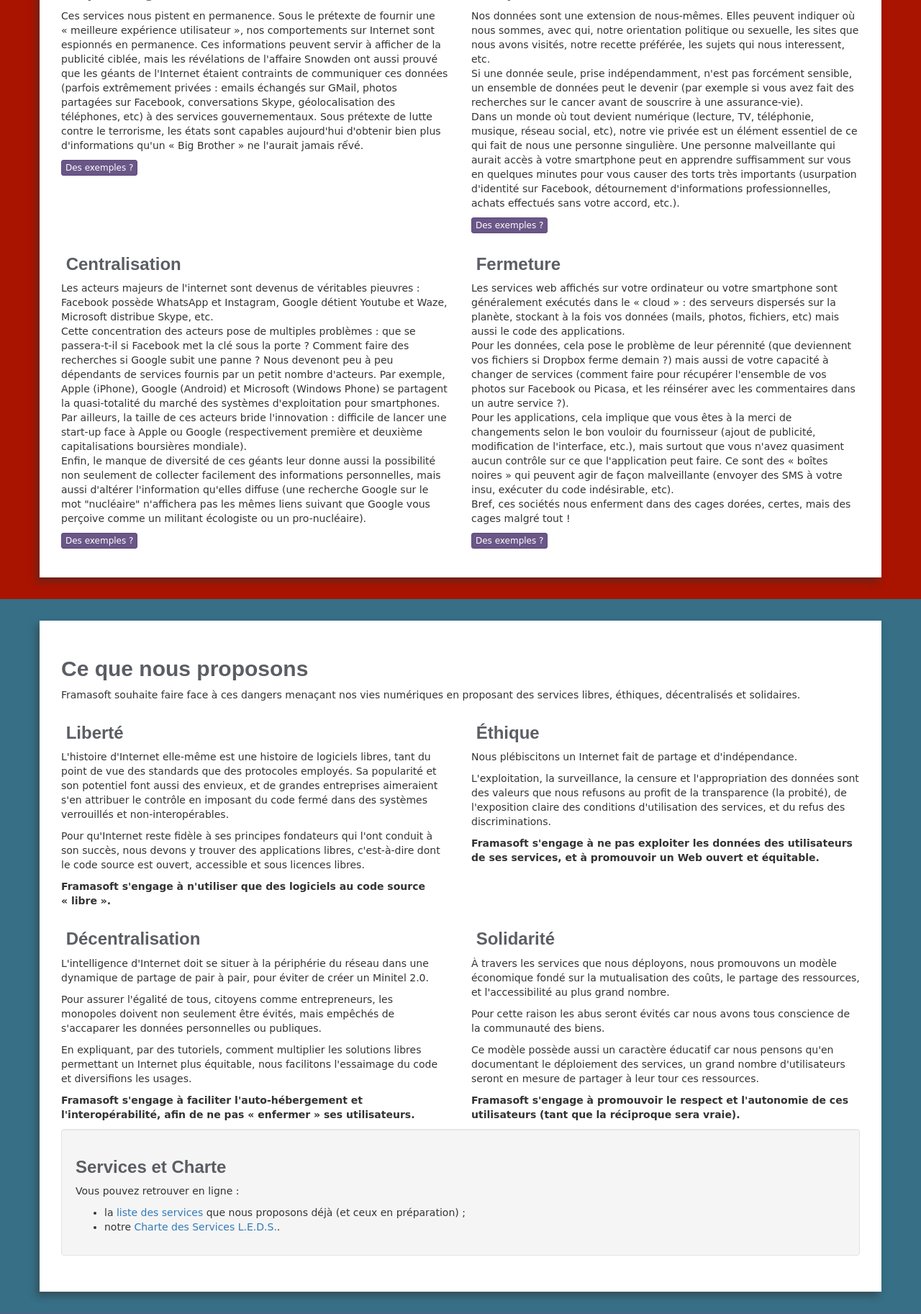
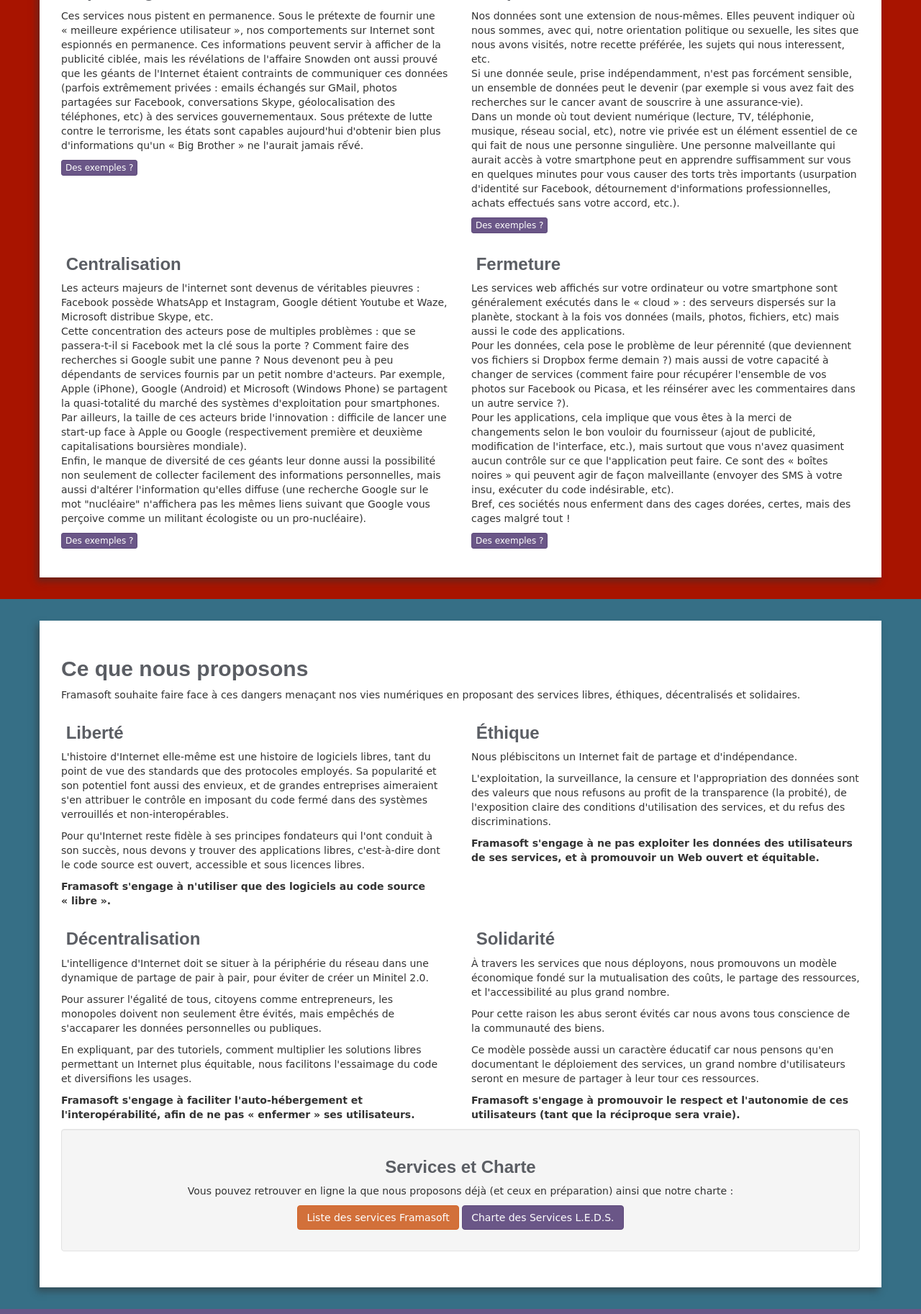
Before and after one commit to framasoft/degooglisons, a PHP site: page / in a window 1280 px wide. Shown: the part 1691-3516 px from the top of the page at 72% size. Run offline with PHP 8.4, Linux system fonts and the light colour scheme; some libraries are stand-ins or nearby versions.

Commit message:
Issue #4, les enjeux, boutons charte et services

```diff
--- a/index.php
+++ b/index.php
@@ -92,7 +92,7 @@
                         <p class="lead col-md-6">
                             Une initiative du réseau <span class="violet">Frama</span><span class="orange">soft</span>
                             en faveur d'un internet <a href="#leds">libre</a>, <a href="#leds">décentralisé</a>,
-                            <a href="#leds">éthique</a> et <a href="#leds">solidaire</a>. <small><strong><a href="#enjeux" title="Quel est l'enjeu ?">Quel est l'enjeu&nbsp;?</a></strong></small>
+                            <a href="#leds">éthique</a> et <a href="#leds">solidaire</a>.
                         </p>
                     </div>
 
@@ -215,7 +215,7 @@
         </div>
         <div class="row" id="enjeux">
             <div class="container ombre">
-                <h2>Quel est l’enjeu ?</h2>
+                <h2>Quel sont les enjeux ?</h2>
                 <p>Ces dernières années ont vu se généraliser une
 concentration des acteurs d’Internet (Youtube appartient à Google,
 WhatsApp à Facebook, Skype à Microsoft, etc). Cette centralisation est
@@ -479,13 +479,13 @@
                             <p><strong>Framasoft s'engage à promouvoir le respect et l'autonomie de ces utilisateurs (tant que la réciproque sera vraie).</strong></p>
                     </div>
                     <div class="col-sm-12">
-                        <div class="well">
+                        <div class="well text-center">
                             <h3>Services et Charte</h3>
-                            <p>Vous pouvez retrouver en ligne :</p>
-                            <ul>
-                                <li>la <a href="http://degooglisons-internet.org/liste/" title="Liste des services Framasoft.">liste des services</a> que nous proposons déjà (et ceux en préparation) ;</li>
-                                <li>notre <a href="http://degooglisons-internet.org/nav/html/charte.html" title="Charte des Services L.E.D.S.">Charte des Services L.E.D.S.</a>.</li>
-                            </ul>
+                            <p>Vous pouvez retrouver en ligne la  que nous proposons déjà (et ceux en préparation) ainsi que notre charte :</p>
+                            <p>
+                                <a href="http://degooglisons-internet.org/liste/" class="btn btn-liste">Liste des services Framasoft</a>
+                                <a href="http://degooglisons-internet.org/nav/html/charte.html" class="btn btn-primary">Charte des Services L.E.D.S.</a>
+                            </p>
                         </div>
                     </div>
                 </div>
@@ -514,7 +514,8 @@
                 <p>Evidemment, nous n'avons pas la prétention de <em>concurrencer</em>
  ces services, nous souhaitons juste proposer un espace numérique
 neutre, non-commercial et non-agressif envers ses utilisateurs.</p>
-                <p><strong>Accéder à la <a href="http://degooglisons-internet.org/liste/" title="Liste des services Framasoft.">liste des services</a> que nous proposons déjà (et ceux en préparation)</strong></p>
+                <p><strong>Accéder à la liste des services que nous proposons déjà (et ceux en préparation) :</strong></p>
+                <p class="text-center"><a href="http://degooglisons-internet.org/liste/" class="btn btn-liste btn-lg" >Liste des services Framasoft</a></p>
                 <p class="text-center"><img src="img/cloud.jpg" alt="" class="img-responsive" /></p>
             </div>
             <div class="col-md-4">
--- a/liste/index.php
+++ b/liste/index.php
@@ -176,6 +176,9 @@
                     $('.tip-content').removeClass('show-back');
                     $(this).parent().parent().parent('.tip-content').addClass('show-back');
                 });
+                $('.tips .back a,.tips .back button').on('focusout', function() {
+                    $('.tip-content').removeClass('show-back');
+                });
                 // Remove link in the front
                 $('.front a').contents().unwrap();
                 // Slide up on click for tablet/mobile
```
Also changed, not shown: img/cloud.jpg.
